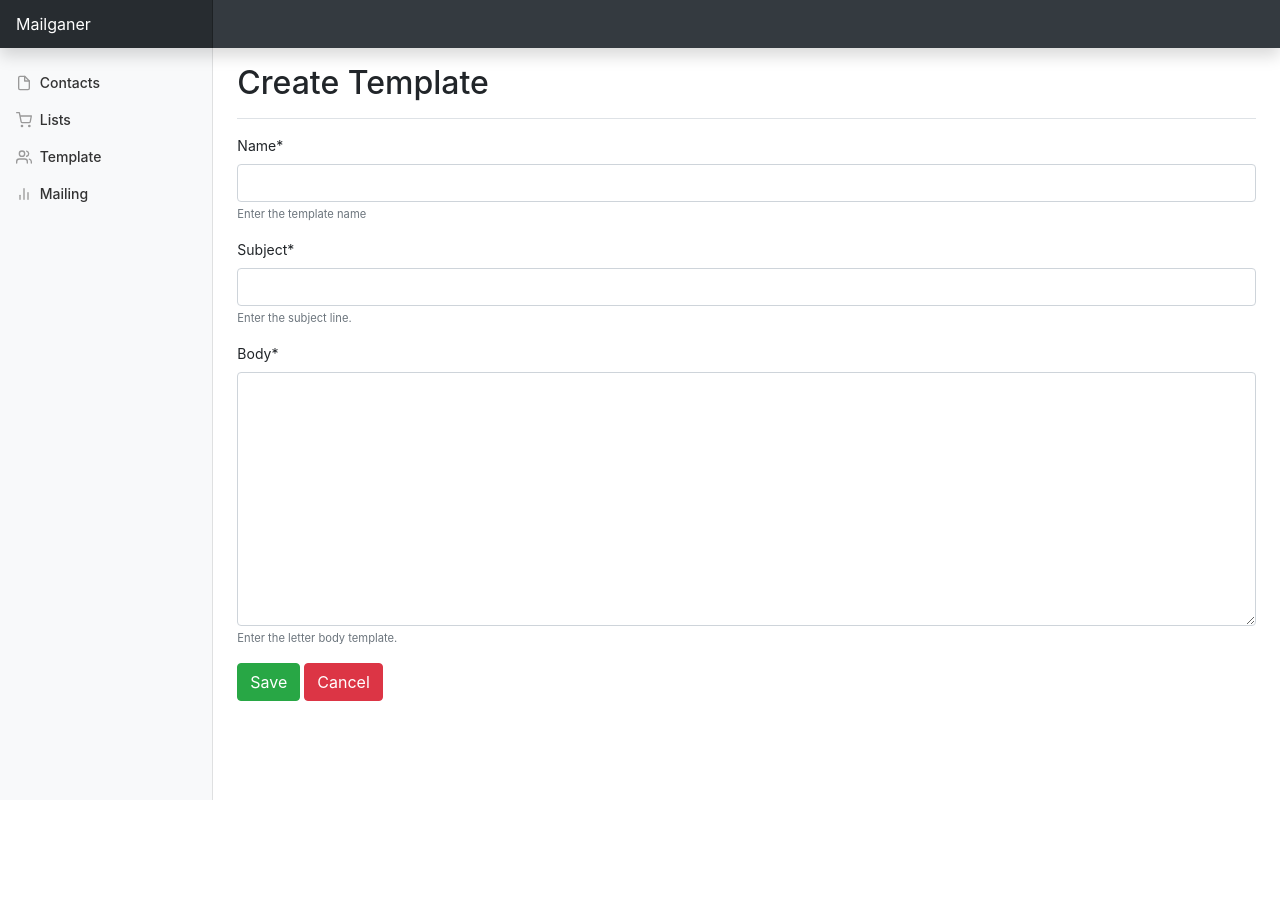
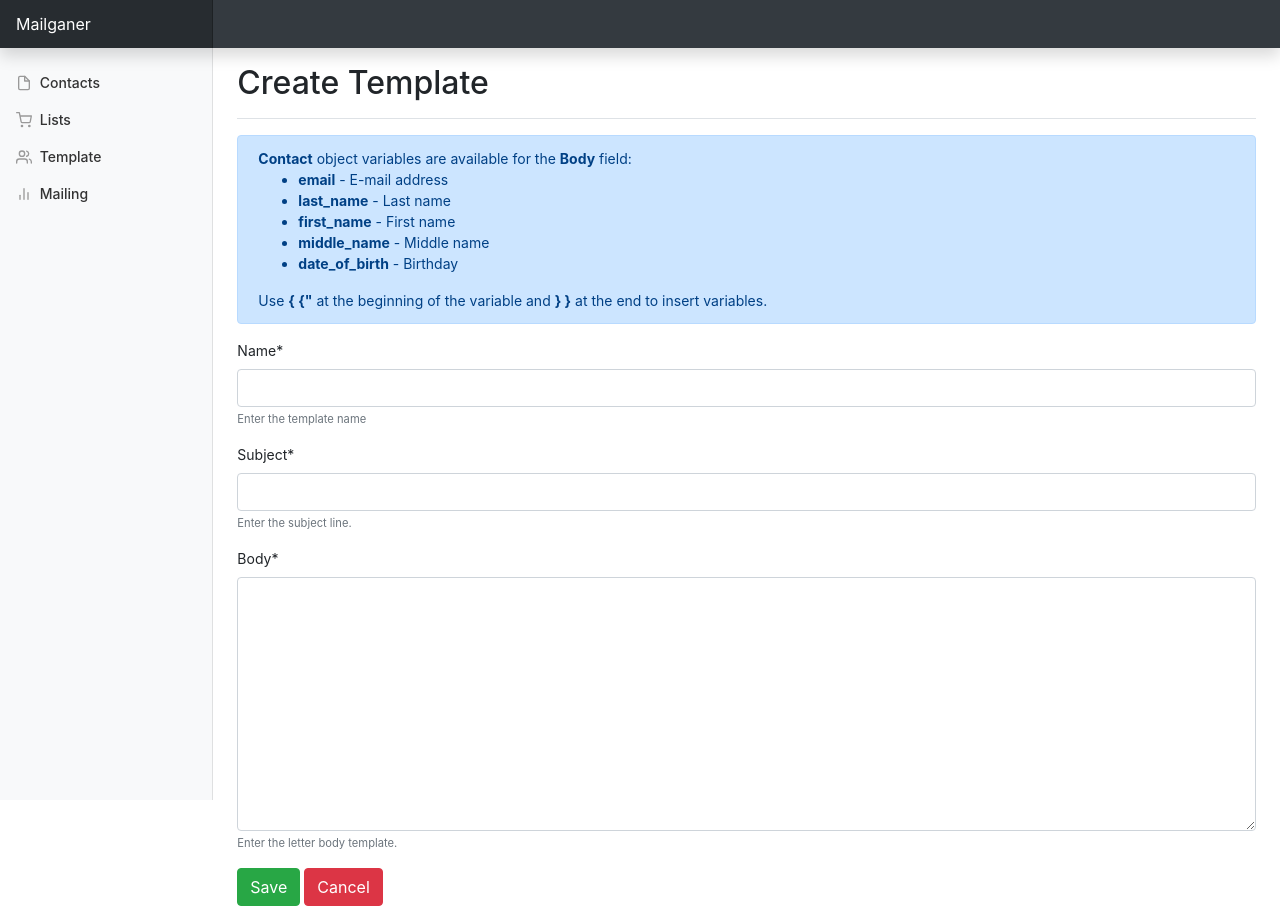
Before and after one commit to kaminyv/mailganer, a Django app: template mailganer/dashboard/templates/dashboard/template_form.html in a window 1280 px wide. Before the commit the page ends 800 px from the top, so only its background shows below. Run offline with Django 3.2, Linux system fonts and the light colour scheme; the template is opened without the code that fills it: values that come from a table or form of the project are taken from there, others are empty; tables that the repository leaves empty hold one stand-in row (values such as "Sample post"); parts of the project's set-up code (start-up, migrations or seed data) failed here and were passed over; some libraries are stand-ins or nearby versions.

Commit message:
UPDATED templates.

```diff
--- a/mailganer/dashboard/templates/dashboard/mailing_form.html
+++ b/mailganer/dashboard/templates/dashboard/mailing_form.html
@@ -6,6 +6,9 @@
             <h1 class="h2">{% if url_name != 'mailing-update' %}Create{% else %}Update{% endif %} Mailing</h1>
         {% endwith %}
     </div>
+    <div class="alert alert-primary">
+        The time for the mailing must be set in the UTC0 time zone.
+    </div>
 
     <form method="post">
         {% csrf_token %}
--- a/mailganer/dashboard/templates/dashboard/template_form.html
+++ b/mailganer/dashboard/templates/dashboard/template_form.html
@@ -14,6 +14,18 @@
             <h1 class="h2">{% if url_name != 'template-update' %}Create{% else %}Update{% endif %} Template</h1>
         {% endwith %}
     </div>
+    <div class="alert alert-primary">
+        <strong>Contact</strong> object variables are available for the <strong>Body</strong> field:
+        <ul>
+            <li><strong>email</strong> - E-mail address </li>
+            <li><strong>last_name</strong> - Last name </li>
+            <li><strong>first_name</strong> - First name </li>
+            <li><strong>middle_name</strong> - Middle name </li>
+            <li><strong>date_of_birth</strong> - Birthday </li>
+        </ul>
+        Use <strong>{ {"</strong> at the beginning of the variable and <strong>} }</strong> at the end to insert variables.
+
+    </div>
 
     <form method="post">
         {% csrf_token %}
```
Also changed, not shown: mailganer/dashboard/templates/dashboard/mailing_list_modified.html (+14 -4 lines).
